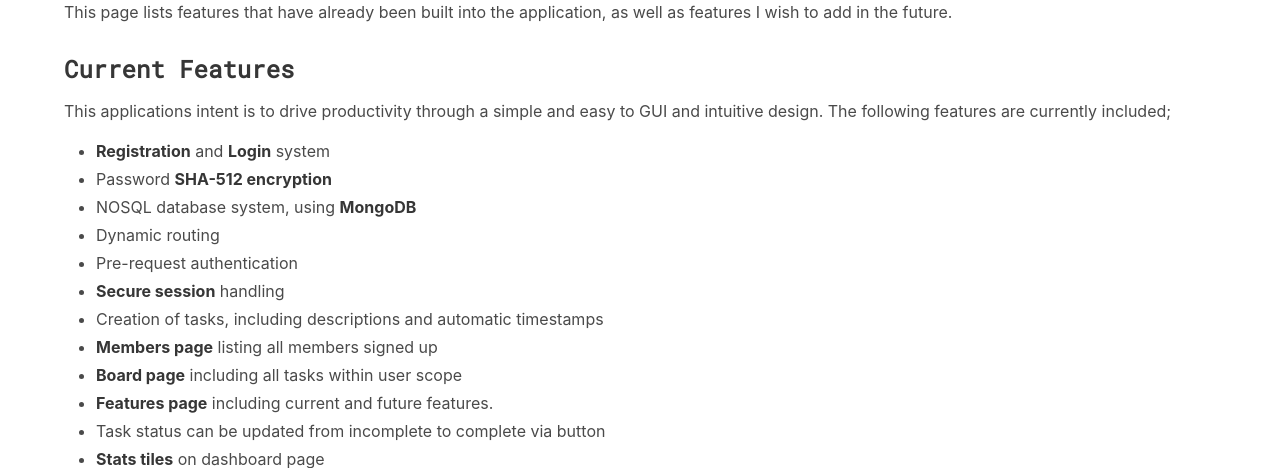
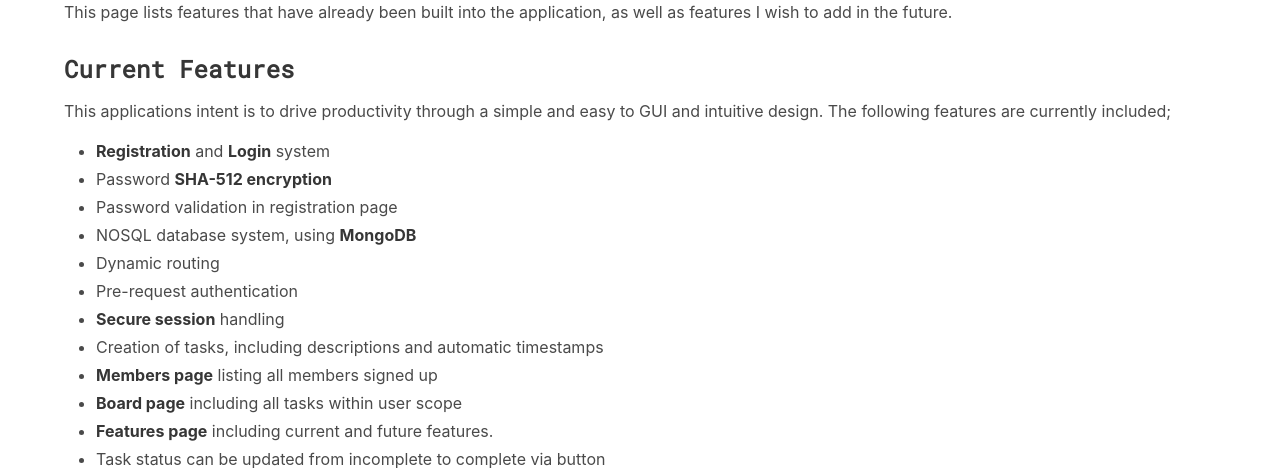
Before and after one commit to danielc92/flask-todo, a Flask app: page /features in a window 1280 px wide. Shown: the part 152-620 px from the top of the page. Run offline with Flask 2, Linux system fonts and the light colour scheme; the visitor is signed in with stand-in values (Sample User, id 1); parts of the project's set-up code (start-up, migrations or seed data) failed here and were passed over; some libraries are stand-ins or nearby versions.

Commit message:
Added password checking in registration route

```diff
--- a/main.py
+++ b/main.py
@@ -14,6 +14,27 @@ def hash_password(password, salt):
     """Return hashed SHA512 password, given password and salt."""
     hashed = hashlib.sha512((password + salt).encode('utf-8')).hexdigest()
     return hashed
+
+def validate_password(password):
+    """Function to validate password."""
+
+    password = str(password)
+    error=None
+
+    valid_chars = 'abcdefghijklmnopqrstuvwxyzABCDEFGHIJKLMNOPQRSTUVWXYZ1234567890!@#$%^&*'
+
+    # First check length
+    length = len(password)
+    if 10<=length<=20:
+        # Second, check chars
+        for char in password:
+            if char not in valid_chars:
+                error=True
+                break
+    else:
+        error=True
+
+    return error
 
 
 def return_uuid():
@@ -111,6 +132,10 @@ def register():
         # Check if email exists in mongo db
         if mongo.db.todo.find({'email':data['email']}).count() > 0:
             error = 'Email already exists.'
+
+        # Validate the password with simple check
+        if validate_password(data['password']):
+            error = 'Passwords must be between 10-20 characters and can only contain a-z, A-Z, 0-9, !@#$%^&*.'
 
         if error:
             return render_template('register.html', error=error)
--- a/templates/features.html
+++ b/templates/features.html
@@ -10,7 +10,8 @@
                 <ul>
                     <li><strong>Registration</strong> and <strong>Login</strong> system</li>
                     <li>Password <strong>SHA-512 encryption</strong></li>
-                    <li>NOSQL database system, using <strong>MongoDB</strong></li>
+<li>Password validation in registration page</li>
+ <li>NOSQL database system, using <strong>MongoDB</strong></li>
                     <li>Dynamic routing</li>
                     <li>Pre-request authentication</li>
                     <li><strong>Secure session</strong> handling</li>
```
